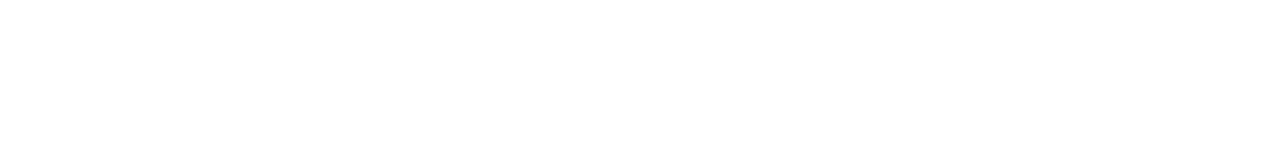
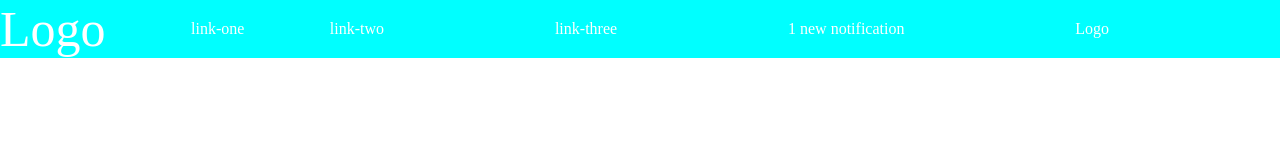
Before and after one commit to obetdelacruz/css-flexbox-assignment, a plain HTML site: page another-common-header-style/index.html in a window 1280 px wide. Drawn offline with Linux system fonts and the light colour scheme.

Commit message:
update of assignment

```diff
--- a/a-basic-header/styles.css
+++ b/a-basic-header/styles.css
@@ -18,7 +18,6 @@
 
 .menu {
   width: 99%;
-
   display: flex;
   justify-content: space-between;
 }
@@ -27,12 +26,14 @@
   display: flex;
   justify-content: space-between;
   gap: 30px;
+  list-style: none;
 }
 
 .link2 {
   display: flex;
   justify-content: space-between;
   gap: 30px;
+  list-style: none;
 }
 
 .logo {
--- a/another-common-header-style/index.html
+++ b/another-common-header-style/index.html
@@ -0,0 +1,24 @@
+<!DOCTYPE html>
+<html lang="en">
+  <head>
+    <meta charset="UTF-8" />
+    <meta http-equiv="X-UA-Compatible" content="IE=edge" />
+    <meta name="viewport" content="width=device-width, initial-scale=1.0" />
+    <link rel="stylesheet" href="styles.css" />
+    <title>Another Common Header Style</title>
+  </head>
+  <body>
+    <header>
+      <nav class="main-navbar">
+        <ul class="nav-submenu">
+          <li class="logo">Logo</li>
+          <li class="link1">link-one</li>
+          <li class="link2">link-two</li>
+          <li class="link3">link-three</li>
+          <li class="link4">1 new notification</li>
+          <li class="link5">Logo</li>
+        </ul>
+      </nav>
+    </header>
+  </body>
+</html>
--- a/another-common-header-style/styles.css
+++ b/another-common-header-style/styles.css
@@ -0,0 +1,39 @@
+* {
+  padding: 0;
+  margin: 0;
+  box-sizing: border-box;
+  color: white;
+}
+
+.nav-submenu {
+  background-color: aqua;
+  list-style: none;
+  display: flex;
+  justify-content: first baseline;
+  align-items: center;
+}
+
+.logo {
+  font-size: 50px;
+  flex: 1 1 auto;
+}
+
+.link1 {
+  flex: 1 0 auto;
+}
+
+.link2 {
+  flex: 2 4 auto;
+}
+
+.link3 {
+  flex: 2 4 auto;
+}
+
+.link4 {
+  flex: 2 4 auto;
+}
+
+.link5 {
+  flex: 2 4 auto;
+}
```
Also changed, not shown: a-basic-header/index.html (+10 -10 lines), a-very-common-website-feature/index.html (+37 -6 lines), a-very-common-website-feature/styles.css (+9 -2 lines), a-very-common-website-feature/images/Untitled design.svg (added).
